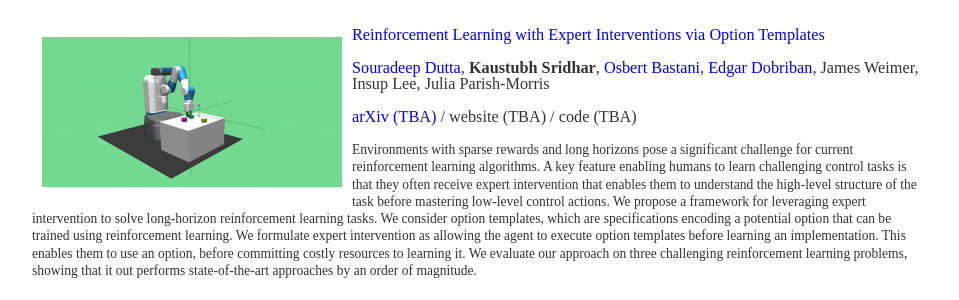
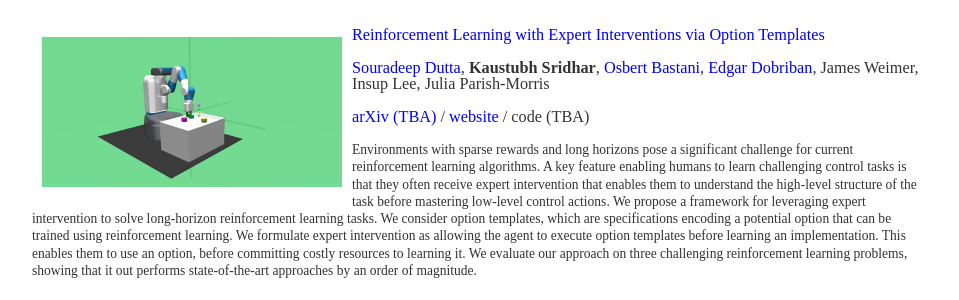
Before and after one commit to kaustubhsridhar/kaustubhsridhar_old.github.io, a Jekyll site: the page built from index.html, in a window 1280 px wide and 900 px high, scrolled down 355 px. Shown: the part 152-452 px from the top of the window, without its empty margins (160-1119 px from the left). Built offline with Jekyll 4.4.1, drawn with Linux system fonts in a browser that asks for light colours.

Commit message:
Update index.html

```diff
--- a/index.html
+++ b/index.html
@@ -26,7 +26,7 @@ title: Welcome To My Homepage
 	<p><a id="OptionTemplates"><a href="">Reinforcement Learning with Expert Interventions via Option Templates</a></a></p>
 	<p><a href="https://sites.google.com/site/duttasouradeep39/">Souradeep Dutta</a>, <b>Kaustubh Sridhar</b>, <a href="https://obastani.github.io/">Osbert Bastani</a>, <a href="https://statistics.wharton.upenn.edu/profile/dobriban/">Edgar Dobriban</a>, James Weimer, Insup Lee, Julia Parish-Morris</p>
 	<!--<p>Submitted to <a href="https://icml.cc/">ICML</a> 2022</p>-->
-	<p><a href="">arXiv (TBA)</a> / website (TBA) / code (TBA) </p>
+	<p><a href="">arXiv (TBA)</a> / <a href="https://sites.google.com/view/stickymittens">website</a> / code (TBA) </p>
 	<p><small>Environments with sparse rewards and long horizons pose a significant challenge for current reinforcement learning algorithms. A key feature enabling humans to learn challenging control tasks is that they often receive expert intervention that enables them to understand the high-level structure of the task before mastering low-level control actions. We propose a framework for leveraging expert intervention to solve long-horizon reinforcement learning tasks. We consider option templates, which are specifications encoding a potential option that can be trained using reinforcement learning. We formulate expert intervention as allowing the agent to execute option templates before learning an implementation. This enables them to use an option, before committing costly resources to learning it. We evaluate our approach on three challenging reinforcement learning problems, showing that it out performs state-of-the-art approaches by an order of magnitude.
 		</small></p>
 
```
